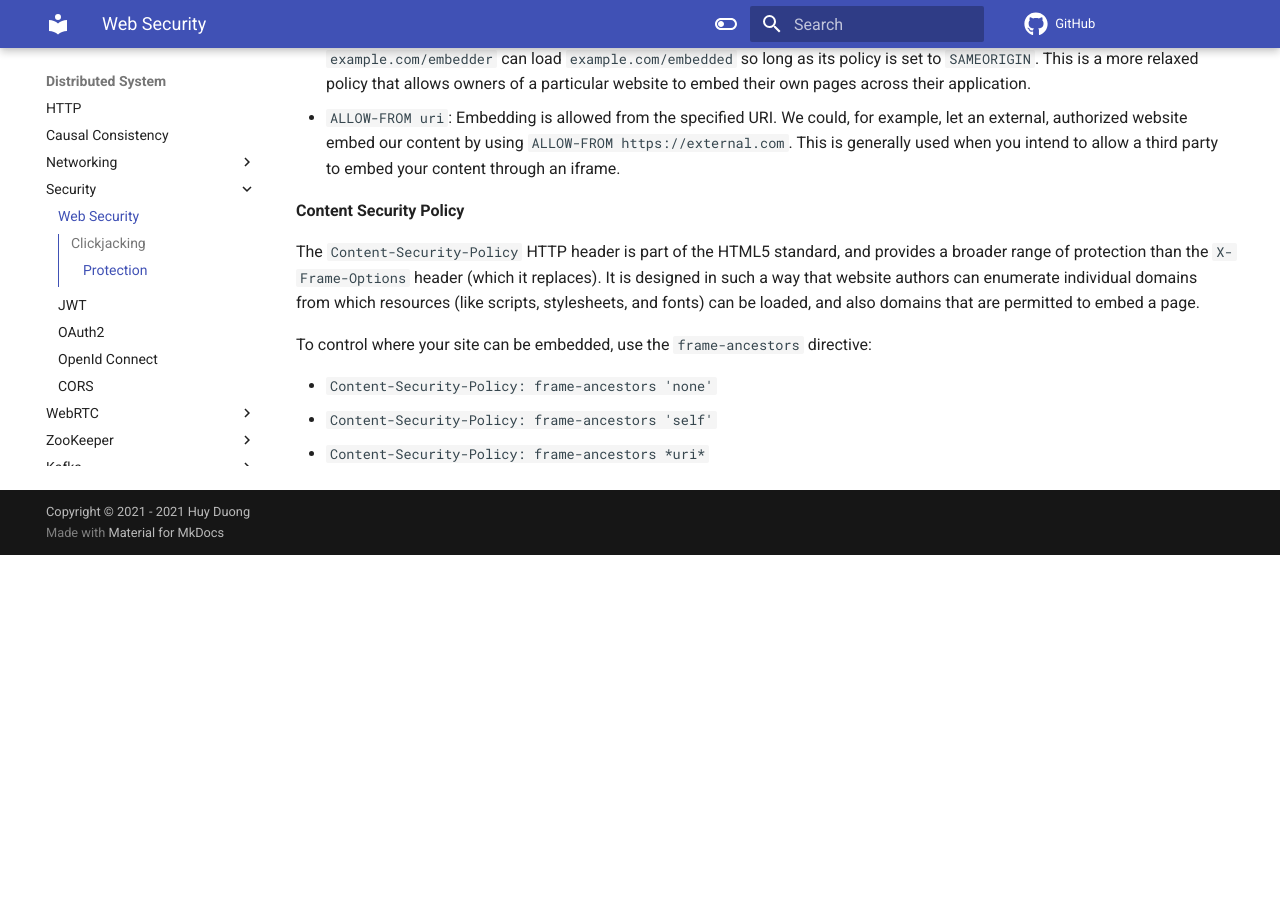
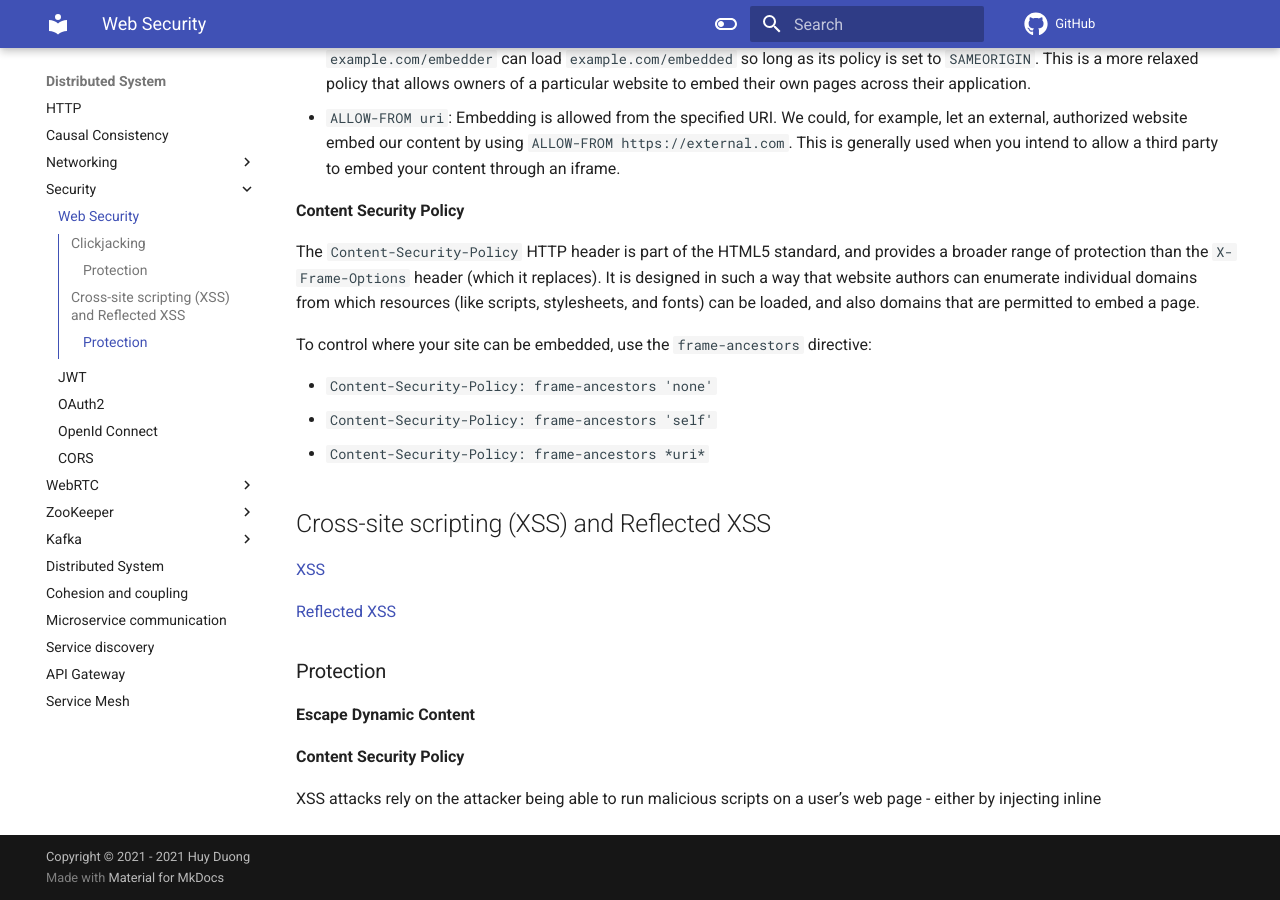
Before and after one commit to dinhhuy258/notes, an MkDocs documentation site: the page built from docs/distributed-system/security/web_security.md, in a window 1280 px wide and 900 px high, scrolled down 639 px. Built offline with MkDocs 1.6.1 and Material for MkDocs 9.7.7, drawn with Linux system fonts in a browser that asks for light colours; comment, search, counter and statistics services are not loaded; before the commit the page ends 1194 px from its top, so only the background shows below that.

Commit message:
Security - Cross-site scripting (XSS) and Reflected XSS

```diff
--- a/docs/distributed-system/security/web_security.md
+++ b/docs/distributed-system/security/web_security.md
@@ -27,3 +27,21 @@ To control where your site can be embedded, use the `frame-ancestors` directive:
 - `Content-Security-Policy: frame-ancestors 'none'`
 - `Content-Security-Policy: frame-ancestors 'self'`
 - `Content-Security-Policy: frame-ancestors *uri*`
+
+## Cross-site scripting (XSS) and Reflected XSS
+
+[XSS](https://www.hacksplaining.com/exercises/xss-stored)
+
+[Reflected XSS](https://www.hacksplaining.com/exercises/xss-reflected)
+
+### Protection
+
+**Escape Dynamic Content**
+
+**Content Security Policy**
+
+XSS attacks rely on the attacker being able to run malicious scripts on a user’s web page - either by injecting inline <script> tags somewhere within the <html> tag of a page, or by tricking the browser into loading the JavaScript from a malicious third-party domain.
+
+By setting a content security policy in the response header, you can tell the browser to never execute inline JavaScript, and to lock down which domains can host JavaScript for a page:
+
+`Content-Security-Policy: script-src 'self' https://apis.google.com`
```
